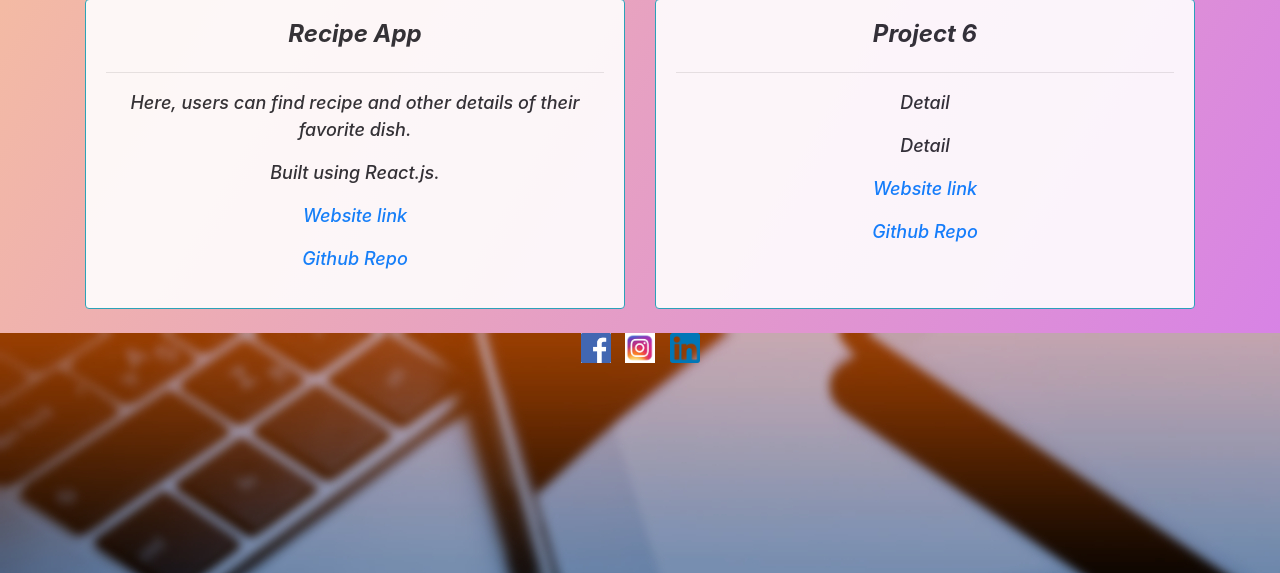
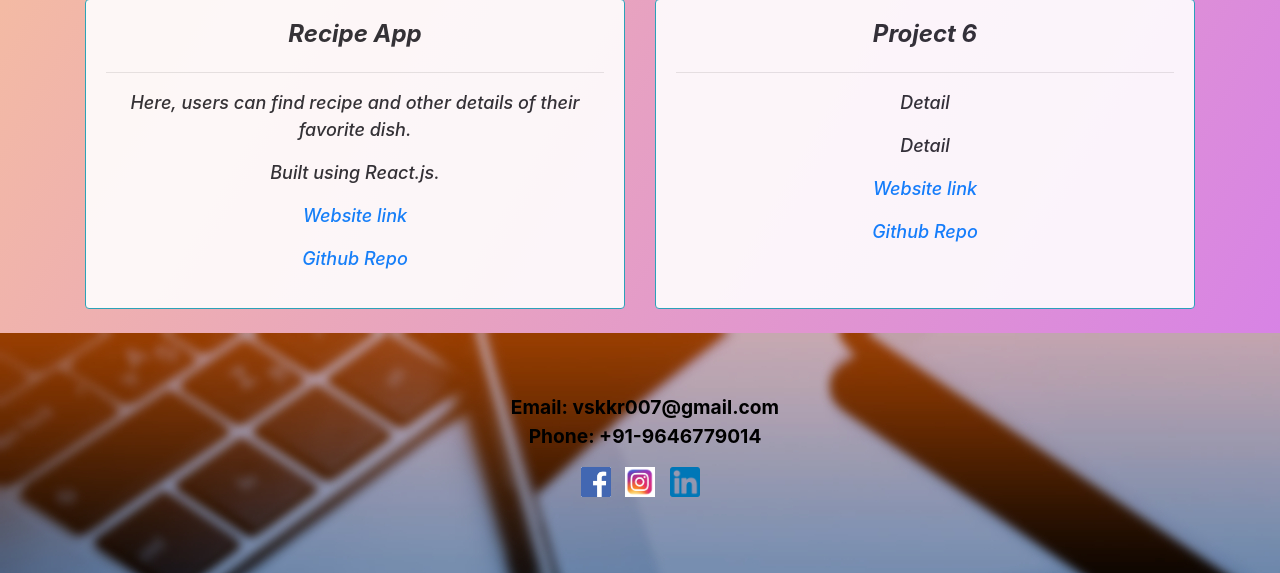
Before and after one commit to Vishal-py-js/Portfolio, a Django app: page /projects/ in a window 1280 px wide. Shown: the part 775-1348 px from the top of the page. Run offline with Django 3.2, Linux system fonts and the light colour scheme; some libraries are stand-ins or nearby versions.

Commit message:
Added contact to projects page

```diff
--- a/Myprofile/Templates/Myprofile/projects.html
+++ b/Myprofile/Templates/Myprofile/projects.html
@@ -92,10 +92,18 @@
     </div>
 </body>
 <div class="footer">
-    <ul id="ul" class="social-links">
-        <li><a href="https://www.facebook.com/vsk0619" target="blank"><img class="social" src="{% static 'images/facebook.png' %}"></a></li>
-        <li><a href="https://www.instagram.com/vishalk83/" target="blank"><img class="social" src="{% static 'images/Instagram.jpg' %}"></a></li>
-        <li><a href="https://www.linkedin.com/in/vishalrti/" target="blank"><img class="social" src="{% static 'images/LinkedIn.png' %}"></a></li>
-    </ul>
+    <div class="contact">
+        <ul class="contact-list">
+            <li>Email: vskkr007@gmail.com</li><br>
+            <li>Phone: +91-9646779014</li>
+        </ul>
+    </div>
+    <div>
+        <ul id="ul" class="social-links">
+            <li><a href="https://www.facebook.com/vsk0619" target="blank"><img class="social" src="{% static 'images/facebook.png' %}"></a></li>
+            <li><a href="https://www.instagram.com/vishalk83/" target="blank"><img class="social" src="{% static 'images/Instagram.jpg' %}"></a></li>
+            <li><a href="https://www.linkedin.com/in/vishalrti/" target="blank"><img class="social" src="{% static 'images/LinkedIn.png' %}"></a></li>
+        </ul>
+    </div>
 </div>
 </html>
```
